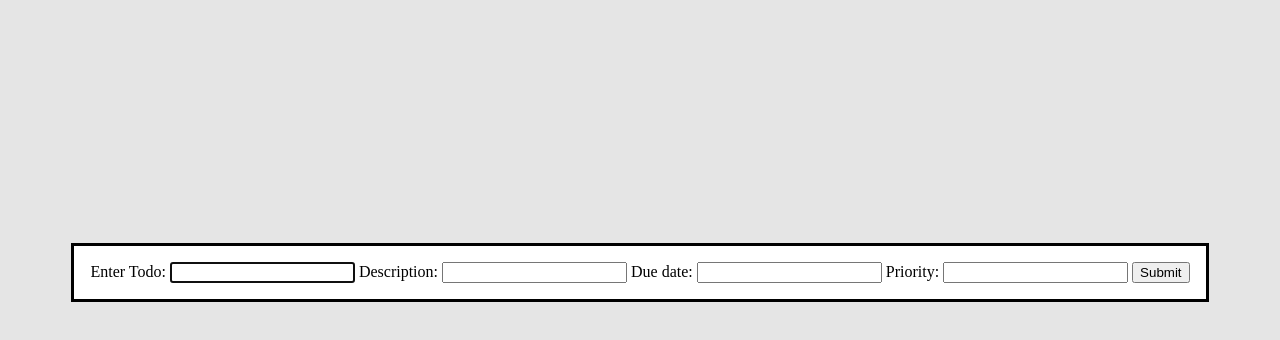
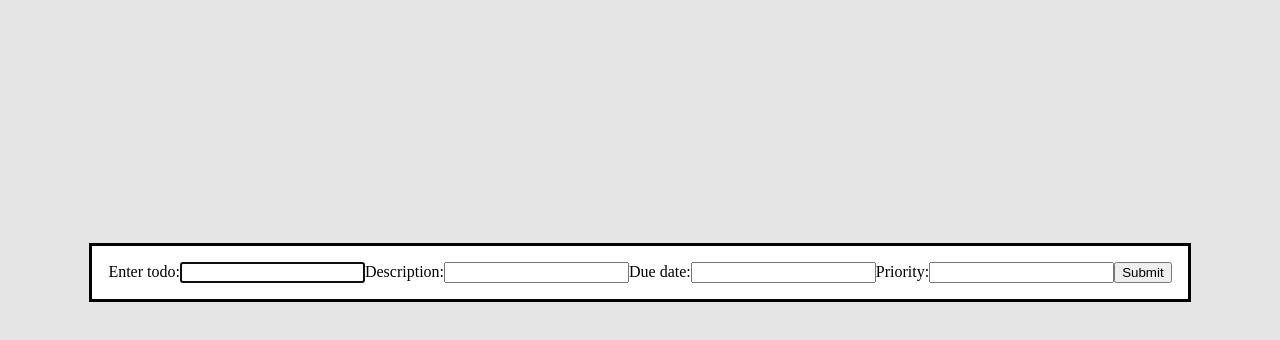
Before and after one commit to brewmaster12/odin-todoList, a plain HTML site: page src/template.html in a window 1280 px wide. Both pictures are taken after a click on the button "New todo". Shown: the part 128-468 px from the top of the page. Drawn offline with Linux system fonts and the light colour scheme.

Commit message:
Create bringUpTodoForm function

```diff
--- a/src/index.js
+++ b/src/index.js
@@ -1,5 +1,6 @@
 import {makeProject} from "./project.js";
-
+/* import { bringUpTodoForm } from "./todoForm.js";
+ */
 const projectsList = document.getElementById("projectsList");
 
 /* New project button, brings up form to enter project name */
@@ -17,21 +18,18 @@ submitProjectBtn.addEventListener("click", (event) => {
     projectDialog.close();
     todosList.textContent = "";
     submitProject(projectNameField.value);
+    /* const project = makeProject(projectNameField.value) */
 });
 
 /* Todo form info */
-const todoName = document.getElementById("todoName");
+/* const todoName = document.getElementById("todoName");
 const description = document.getElementById("description");
 const dueDate = document.getElementById("dueDate");
-const priority = document.getElementById("priority");
-
-const todoDialog = document.getElementById("todoDialog");
+const priority = document.getElementById("priority"); */
 
 const heading = document.getElementById("heading");
-
 const newTodoDiv = document.getElementById("newTodoDiv");
-
-const todosList = document.getElementById("todosList")
+const todosList = document.getElementById("todosList");
 
 
 /* Project function */
@@ -57,8 +55,7 @@ function submitProject(projectName) {
     const newTodoBtn = document.createElement("button");
     newTodoBtn.textContent = "New todo";
     newTodoBtn.addEventListener("click", () => {
-        /* Brings up form to enter todo info */
-        todoDialog.showModal();
+        bringUpTodoForm();
     });
 
     /* Append elements to DOM */
@@ -69,13 +66,73 @@ function submitProject(projectName) {
     newTodoDiv.appendChild(newTodoBtn);
 
 
-    /* Submit todo button */
-    const submitTodoBtn = document.getElementById("submitTodoBtn");
-    submitTodoBtn.addEventListener("click", (event) => {
-        event.preventDefault();
-        todoDialog.close();
-        submitTodo(todoName.value, description.value, dueDate.value, priority.value);
-    })
+    function bringUpTodoForm() {
+        // Create dialog
+        const todoDialog = document.createElement("dialog");
+        todoDialog.id = "todoDialog";
+
+        // Create form
+        const todoForm = document.createElement("form")
+        todoForm.id = "todoForm"
+
+        // Create form elements
+        const todoNameLabel = document.createElement('label');
+        todoNameLabel.textContent = 'Enter todo:';
+        const todoName = document.createElement('input');
+        todoName.type = 'text';
+        todoName.id = 'todoName';
+
+        const descriptionLabel = document.createElement('label');
+        descriptionLabel.textContent = 'Description:';
+        const description = document.createElement('input');
+        description.type = 'text';
+        description.id = 'description';
+
+        const dueDateLabel = document.createElement('label');
+        dueDateLabel.textContent = 'Due date:';
+        const dueDate = document.createElement('input');
+        dueDate.type = 'text';
+        dueDate.id = 'dueDate';
+
+        const priorityLabel = document.createElement('label');
+        priorityLabel.textContent = 'Priority:';
+        const priority = document.createElement('input');
+        priority.type = 'text';
+        priority.id = 'priority';
+
+        // Submit button
+        const submitTodoBtn = document.createElement("button");
+        submitTodoBtn.textContent = "Submit";
+        submitTodoBtn.type = "submit";
+        submitTodoBtn.id = "submitTodoBtn";
+
+        // Assemble form
+        todoForm.appendChild(todoNameLabel);
+        todoForm.appendChild(todoName);
+        todoForm.appendChild(descriptionLabel);
+        todoForm.appendChild(description);
+        todoForm.appendChild(dueDateLabel);
+        todoForm.appendChild(dueDate);
+        todoForm.appendChild(priorityLabel);
+        todoForm.appendChild(priority);
+        todoForm.appendChild(submitTodoBtn);
+
+        // Append form to dialog
+        todoDialog.appendChild(todoForm);
+
+        // Add dialog to body
+        document.body.appendChild(todoDialog);
+
+        // Show the dialog
+        todoDialog.showModal();
+
+        // Form submission
+        submitTodoBtn.addEventListener("click", (event) => {
+            event.preventDefault();
+            todoDialog.close();
+            submitTodo(todoName.value, description.value, dueDate.value, priority.value);
+        });
+    }
 
     /* Create and print todo */
     function submitTodo(title, description, dueDate, priority) {
@@ -98,11 +155,15 @@ function submitProject(projectName) {
     }
 };
 
-
-
 submitProject("Default project");
 
 
+/*
+    NOTES 3/6 17:25
+    - Make new git branch
+    - Use this branch to re-write the code; do without submitProject or at least make it less unwieldy
+    - See comment in the submitProjectBtn
+*/
 
 
 /*
--- a/src/template.html
+++ b/src/template.html
@@ -23,8 +23,8 @@
     </div>
 </div>
 
-<dialog id="todoDialog">
-    <form>
+<!-- <dialog id="todoDialog">
+    <form id="todoForm">
         <label for="todoName">Enter Todo:</label>
         <input type="text" id="todoName">
 
@@ -39,7 +39,7 @@
 
         <button type="submit" id="submitTodoBtn">Submit</button>
     </form>
-</dialog>
+</dialog> -->
 
 <dialog id="projectDialog">
     <form>
--- /dev/null
+++ b/src/todoForm.js
@@ -0,0 +1,69 @@
+function bringUpTodoForm() {
+    // Create dialog
+    const todoDialog = document.createElement("dialog");
+    todoDialog.id = "todoDialog";
+
+    // Create form
+    const todoForm = document.createElement("form")
+    todoForm.id = "todoForm"
+
+    // Create form elements
+    const todoNameLabel = document.createElement('label');
+    todoNameLabel.textContent = 'Enter todo:';
+    const todoNameInput = document.createElement('input');
+    todoNameInput.type = 'text';
+    todoNameInput.id = 'todoName';
+
+    const descriptionLabel = document.createElement('label');
+    descriptionLabel.textContent = 'Description:';
+    const descriptionInput = document.createElement('input');
+    descriptionInput.type = 'text';
+    descriptionInput.id = 'description';
+
+    const dueDateLabel = document.createElement('label');
+    dueDateLabel.textContent = 'Due date:';
+    const dueDateInput = document.createElement('input');
+    dueDateInput.type = 'text';
+    dueDateInput.id = 'dueDate';
+
+    const priorityLabel = document.createElement('label');
+    priorityLabel.textContent = 'Priority:';
+    const priorityInput = document.createElement('input');
+    priorityInput.type = 'text';
+    priorityInput.id = 'priority';
+
+    // Submit button
+    const submitTodoBtn = document.createElement("button");
+    submitTodoBtn.textContent = "Submit";
+    submitTodoBtn.type = "submit";
+    submitTodoBtn.id = "submitTodoBtn";
+
+    // Assemble form
+    todoForm.appendChild(todoNameLabel);
+    todoForm.appendChild(todoNameInput);
+    todoForm.appendChild(descriptionLabel);
+    todoForm.appendChild(descriptionInput);
+    todoForm.appendChild(dueDateLabel);
+    todoForm.appendChild(dueDateInput);
+    todoForm.appendChild(priorityLabel);
+    todoForm.appendChild(priorityInput);
+    todoForm.appendChild(submitTodoBtn);
+
+    // Append form to dialog
+    todoDialog.appendChild(todoForm);
+
+    // Add dialog to body
+    document.body.appendChild(todoDialog);
+
+    // Show the dialog
+    todoDialog.showModal();
+
+    // Form submission
+    submitTodoBtn.addEventListener("click", (event) => {
+        event.preventDefault();
+        todoDialog.close();
+        submitTodo(todoName.value, description.value, dueDate.value, priority.value);
+    });
+}
+
+/* export {bringUpTodoForm} */
```
